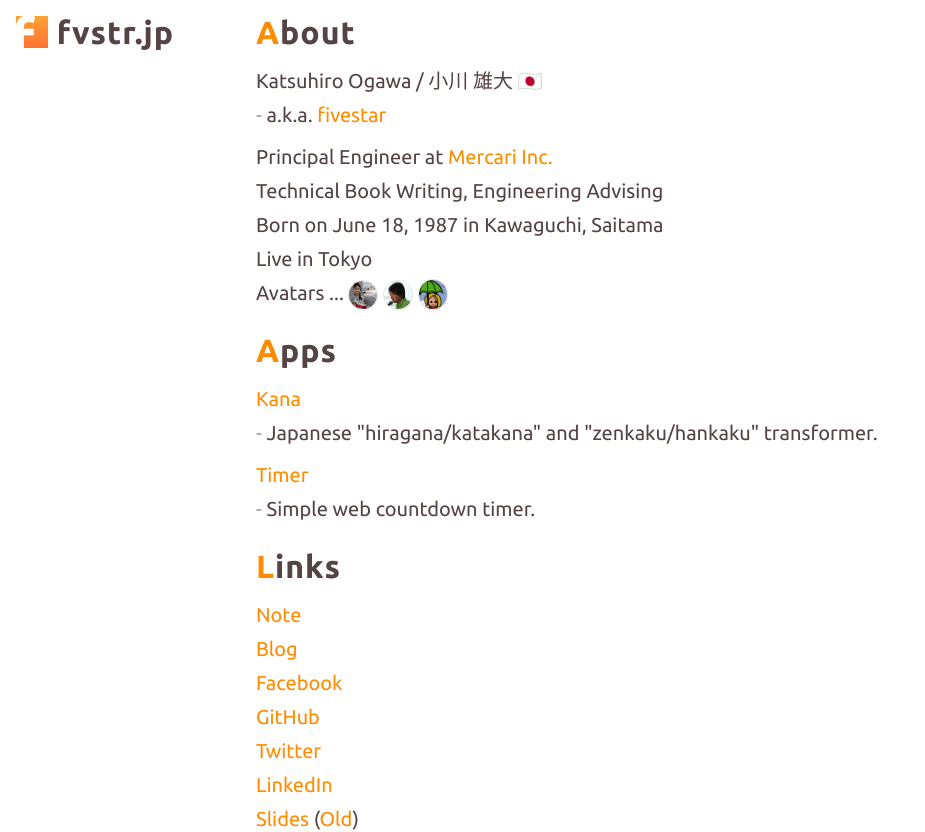
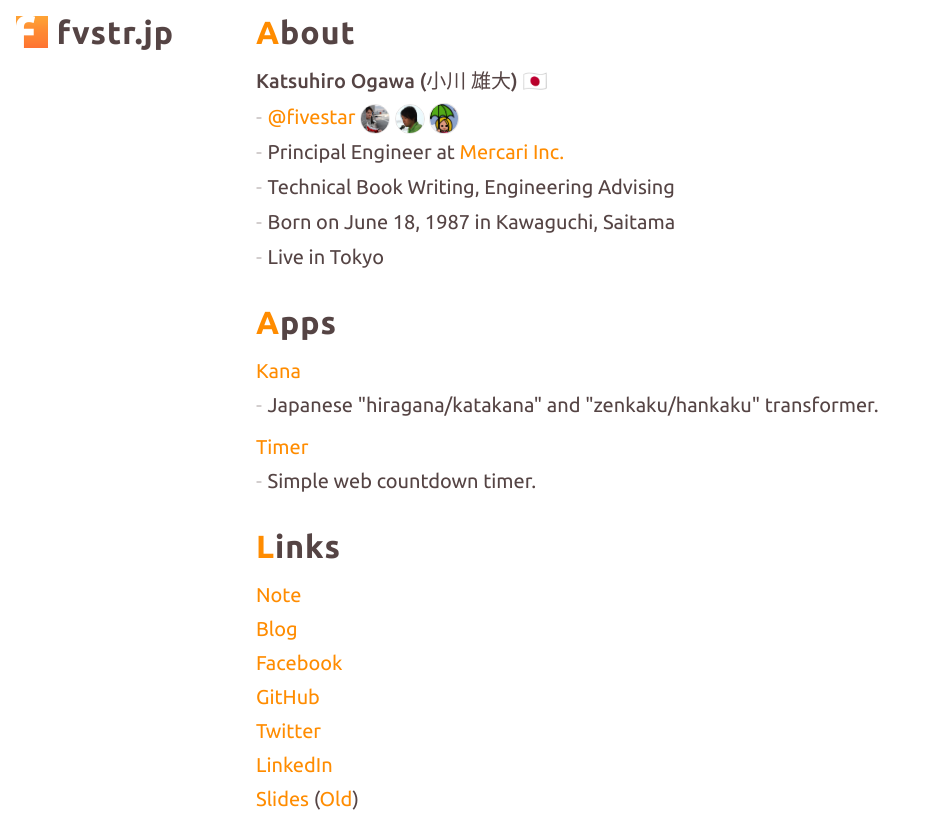
Before and after one commit to fivestar/fivestar.github.io, a Next.js app: page / in a window 1280 px wide. Shown: the top 832 px of the page, without its empty margins (0-925 px from the left). Built offline with nearby package versions, Linux system fonts and the light colour scheme.

Commit message:
fix: min font-size to prevent focus for ios

```diff
--- a/src/app/globals.css
+++ b/src/app/globals.css
@@ -80,7 +80,7 @@
   :root {
     --container-spacing-lr: 16px;
 
-    --font-size-small: 14px;
+    --font-size-small: 16px;
     --font-size-regular: 18px;
     --font-size-large: 24px;
 
@@ -224,6 +224,10 @@
     display: flex;
     flex-wrap: nowrap;
 
+    &[data-brand-only='true'] {
+      margin-bottom: 8px;
+    }
+
     .content-header {
       &::after {
         left: -22px;
@@ -335,7 +339,7 @@
 }
 
 .content-section {
-  margin-bottom: 24px;
+  margin-bottom: 32px;
 }
 
 .content-header {
@@ -362,7 +366,8 @@
 
     &::before {
       content: '- ';
-      color: var(--gray-400);
+      margin-right: 1px;
+      color: var(--gray-300);
     }
   }
 
@@ -485,16 +490,22 @@
   padding: 0;
   list-style-type: none;
 
+  [data-keyinfo='true'] {
+    margin-bottom: 2px;
+    font-weight: var(--font-weight-medium);
+  }
+
   .infolist__description {
     margin-bottom: 8px;
 
     &::before {
       content: '- ';
-      color: var(--gray-400);
+      margin-right: 1px;
+      color: var(--gray-300);
     }
 
     & + & {
-      margin-top: -8px;
+      margin-top: -7px;
     }
   }
 }
--- a/src/app/kana/page.tsx
+++ b/src/app/kana/page.tsx
@@ -24,7 +24,7 @@
                 Kana
               </Link>
             </h2>
-            <p className="content-header__description">Easy Japanese text transforms</p>
+            <p className="content-header__description">Easy Japanese kana/width transforms</p>
           </div>
         </div>
       </SiteHeader>
--- a/src/app/page.tsx
+++ b/src/app/page.tsx
@@ -25,34 +25,68 @@
   return (
     <article className="content">
       <Section title="About">
-        <ul className="infolist">
+        <ul className="infolist" itemScope itemType="https://schema.org/Person">
           <li className="infolist_item">
-            <div className="infolist__title">Katsuhiro Ogawa / 小川 雄大 🇯🇵</div>
+            <div className="infolist__title" data-keyinfo={true}>
+              <span itemProp="name">
+                <span lang="en">Katsuhiro Ogawa</span> (
+                <span itemProp="familyName" lang="ja">
+                  小川
+                </span>{' '}
+                <span itemProp="givenName" lang="ja">
+                  雄大
+                </span>
+                )
+              </span>{' '}
+              <span itemProp="nationality">
+                <span aria-hidden={true}>🇯🇵</span>
+                <span className="visually-hidden">Japan</span>
+              </span>
+            </div>
             <div className="infolist__description">
-              a.k.a. <a href="https://github.com/fivestar">fivestar</a>
+              <a href="https://github.com/fivestar" itemProp="identifier">
+                @<span itemProp="alternateName">fivestar</span>
+              </a>{' '}
+              <Image className="avatar" src={avatarRacingPic} alt="Racing Icon" itemProp="image" />{' '}
+              <Image className="avatar" src={avatarPhpconPic} alt="PHPcon Icon" itemProp="image" />{' '}
+              <Image
+                className="avatar"
+                src={avatarGirlPic}
+                alt="Umbrella Girl Icon"
+                itemProp="image"
+              />
             </div>
-          </li>
-          <li className="infolist_item">
-            <div className="infolist__title">
-              Principal Engineer at <a href="https://about.mercari.com/">Mercari Inc.</a>
+            <div className="infolist__description">
+              <span itemProp="jobTitle">Principal Engineer</span> at{' '}
+              <span itemProp="worksFor" itemScope itemType="https://schema.org/Organization">
+                <a
+                  href="https://about.mercari.com/"
+                  target="_blank"
+                  rel="noreferrer"
+                  itemProp="url"
+                >
+                  <span itemProp="name">Mercari Inc.</span>
+                </a>
+              </span>
             </div>
-          </li>
-          <li className="infolist_item">
-            <div className="infolist__title">Technical Book Writing, Engineering Advising</div>
-          </li>
-          <li className="infolist_item">
-            <div className="infolist__title">
-              Born on <time dateTime="1987-06-18">June 18, 1987</time> in Kawaguchi, Saitama
+            <div className="infolist__description">
+              <span itemProp="description">Technical Book Writing, Engineering Advising</span>
             </div>
-          </li>
-          <li className="infolist_item">
-            <div className="infolist__title">Live in Tokyo</div>
-          </li>
-          <li className="infolist_item">
-            <div className="infolist__title">
-              Avatars ... <Image className="avatar" src={avatarRacingPic} alt="Racing" />{' '}
-              <Image className="avatar" src={avatarPhpconPic} alt="PHPcon" />{' '}
-              <Image className="avatar" src={avatarGirlPic} alt="Umbrella Girl" />
+            <div className="infolist__description">
+              Born on{' '}
+              <time dateTime="1987-06-18" itemProp="birthDate">
+                June 18, 1987
+              </time>{' '}
+              in{' '}
+              <span itemProp="birthPlace" itemScope itemType="https://schema.org/Place">
+                <span itemProp="name">Kawaguchi, Saitama</span>
+              </span>
+            </div>
+            <div className="infolist__description">
+              Live in{' '}
+              <span itemProp="homeLocation" itemScope itemType="https://schema.org/Place">
+                <span itemProp="name">Tokyo</span>
+              </span>
             </div>
           </li>
         </ul>
@@ -188,7 +222,12 @@
       </Section>
 
       <Section title="Books">
-        <div className="media" itemScope itemType="https://schema.org/Book">
+        <div
+          className="media"
+          itemScope
+          itemType="https://schema.org/Book"
+          itemID="urn:isbn:978-4-7741-4437-5"
+        >
           <div className="media__thumbnail">
             <a
               href="https://www.amazon.co.jp/dp/4774144371/?&amp;_encoding=UTF8&amp;tag=kofivestar-22&amp;linkCode=ur2&amp;linkId=ba8bf8a2f8a9334a85b7d3ac4acfaaba&amp;camp=247&amp;creative=1211"
@@ -256,7 +295,12 @@
           </div>
         </div>
 
-        <div className="media" itemScope itemType="https://schema.org/Book">
+        <div
+          className="media"
+          itemScope
+          itemType="https://schema.org/Book"
+          itemID="urn:isbn:978-4-7741-5082-6"
+        >
           <div className="media__thumbnail">
             <a
               href="https://www.amazon.co.jp/dp/4774150827/?&amp;_encoding=UTF8&amp;tag=kofivestar-22&amp;linkCode=ur2&amp;linkId=9742996e114614ba537f97011c4515f1&amp;camp=247&amp;creative=1211"
```
Also changed, not shown: src/app/timer/timer.css (+4 -4 lines).
